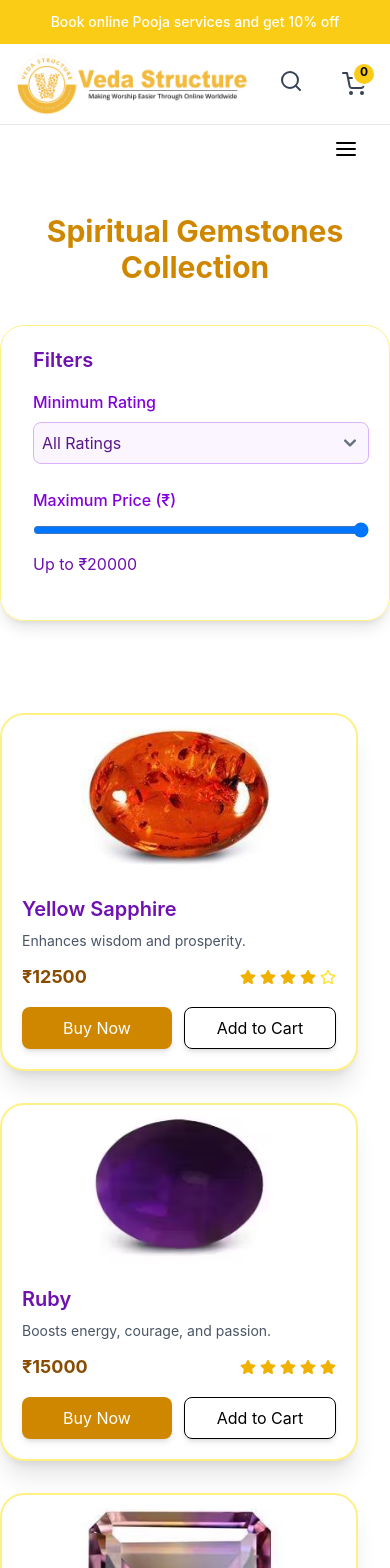
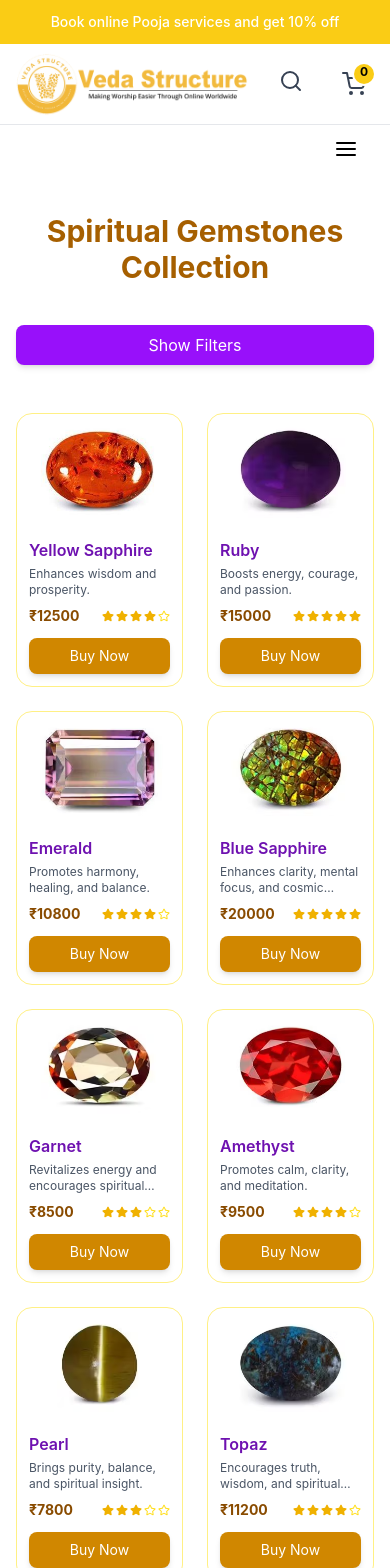
Before and after one commit to nitin-175/DiziFrontend, a React (Vite) app: page /category/gemstones in a window 390 px wide. Shown: the top 1568 px of the page. Built offline with nearby package versions, Linux system fonts and the light colour scheme.

Commit message:
gemstone responsive added and in other products also

```diff
--- a/src/components/CuponSection.jsx
+++ b/src/components/CuponSection.jsx
@@ -2,7 +2,7 @@ import React from "react";
 
 export default function CouponSection() {
   return (
-  <div className="flex justify-center items-center px-4 relative -mb-45 -mt-5 pb-10 z-40">
+  <div className="flex justify-center items-center px-4 relative -mb-45 mt-15 pb-10 z-40">
       <div className="bg-[#D5A021] rounded-2xl sm:w-4/5 md:w-3/6 p-6">
         <h1 className="text-white text-3xl md:text-4xl font-extrabold leading-tight">
           UNLOCK 20% OFF YOUR <br className="hidden sm:block" /> FIRST ORDER
--- a/src/components/GemstoneCategory.jsx
+++ b/src/components/GemstoneCategory.jsx
@@ -30,23 +30,36 @@ const gemstones = [
 export default function GemstoneCategory() {
   const [selectedRating, setSelectedRating] = useState(0);
   const [maxPrice, setMaxPrice] = useState(20000);
+  const [showFilters, setShowFilters] = useState(false);
 
   const filteredGemstones = gemstones.filter(
     (gem) => gem.rating >= selectedRating && gem.price <= maxPrice
   );
 
   return (
-    <section className=" mx-auto  bg-gradient-to-b from-yellow-100 via-purple-50 to-orange-50">
+    <section className="bg-gradient-to-b from-yellow-100 via-purple-50 to-orange-50 min-h-screen">
+      <Navbar />
 
-    <Navbar/>
-
-
-      <h2 className="text-3xl font-bold text-center mb-10 mt-10 text-yellow-600">
+      {/* Heading */}
+      <h2 className="text-3xl md:text-4xl font-bold text-center mb-10 mt-10 text-yellow-700">
         Spiritual Gemstones Collection
       </h2>
-      <div className="flex flex-col lg:flex-row gap-8">
+
+      <div className="flex flex-col lg:flex-row gap-8 px-4 md:px-8">
+        {/* Filter Toggle (Mobile Only) */}
+        <button
+          className="lg:hidden bg-purple-600 text-white px-4 py-2 rounded-lg shadow-md mb-4"
+          onClick={() => setShowFilters(!showFilters)}
+        >
+          {showFilters ? "Hide Filters" : "Show Filters"}
+        </button>
+
         {/* Filters */}
-        <div className="lg:w-1/3 pl-8 mb-15  h-auto bg-gradient-to-b from-purple-100 via-yellow-50 to-orange-100 p-5 rounded-3xl shadow-lg border border-yellow-200">
+        <div
+          className={`${
+            showFilters ? "block" : "hidden"
+          } lg:block lg:w-1/4 bg-gradient-to-b from-purple-100 via-yellow-50 to-orange-100 p-5 rounded-2xl shadow-lg border border-yellow-200`}
+        >
           <h3 className="text-xl font-semibold text-purple-800 mb-4">Filters</h3>
 
           <div className="mb-6">
@@ -72,71 +85,92 @@ export default function GemstoneCategory() {
               step="500"
               value={maxPrice}
               onChange={(e) => setMaxPrice(Number(e.target.value))}
-              className="w-full"
+              className="w-full accent-yellow-600"
             />
             <p className="text-purple-800 mt-2">Up to ₹{maxPrice}</p>
           </div>
         </div>
 
         {/* Products */}
-        <div className="w-full lg:w-4/5 grid grid-cols-1 pr-8 mb-15 sm:grid-cols-2 md:grid-cols-3 lg:grid-cols-3 gap-8">
+        <div className="w-full lg:w-4/5 grid grid-cols-2 sm:grid-cols-2 md:grid-cols-3 lg:grid-cols-3 gap-6">
   {filteredGemstones.map((gem) => (
     <div
       key={gem.id}
-              className="bg-white rounded-3xl shadow-xl overflow-hidden transform transition-transform duration-300 hover:scale-105 hover:shadow-2xl border-2 border-yellow-200"
+      className="bg-white rounded-2xl overflow-hidden transform transition-transform duration-300 hover:scale-105 hover:shadow-xl border border-yellow-200"
     >
+      {/* Product Image */}
       <img
         src={gem.image}
         alt={gem.name}
-                className="w-full h-40 object-contain"
+        className="w-full h-28 sm:h-36 lg:h-48 object-contain p-2"
       />
-              <div className="p-5 ">
-                <h3 className="text-xl font-semibold text-purple-800 mb-2">{gem.name}</h3>
-                <p className="text-gray-600 text-sm mb-3">{gem.description}</p>
-                <div className="flex items-center justify-between mb-4">
-                  <p className="text-yellow-800 font-bold text-lg">₹{gem.price}</p>
-                  <div className="flex items-center gap-1">
+
+      {/* Product Info */}
+      <div className="p-3 sm:p-4 lg:p-6">
+        <h3 className="text-base sm:text-lg lg:text-xl font-semibold text-purple-800 mb-1 lg:mb-2">
+          {gem.name}
+        </h3>
+
+        <p className="text-gray-600 text-xs sm:text-sm lg:text-base mb-2 lg:mb-3 line-clamp-2 lg:line-clamp-3">
+          {gem.description}
+        </p>
+
+        {/* Price + Rating */}
+        <div className="flex items-center justify-between mb-3 lg:mb-4">
+          <p className="text-yellow-800 font-bold text-sm sm:text-base lg:text-lg">
+            ₹{gem.price}
+          </p>
+          <div className="flex items-center gap-0.5">
             {Array.from({ length: 5 }, (_, index) =>
               index < gem.rating ? (
-                        <FaStar key={index} className="text-yellow-500" />
+                <FaStar
+                  key={index}
+                  className="text-yellow-500 text-xs sm:text-sm lg:text-base"
+                />
               ) : (
-                        <FaRegStar key={index} className="text-yellow-300" />
+                <FaRegStar
+                  key={index}
+                  className="text-yellow-300 text-xs sm:text-sm lg:text-base"
+                />
               )
             )}
           </div>
         </div>
-                <div className="flex gap-3">
-                  <button className="flex-1 bg-yellow-600 text-white py-2 rounded-lg hover:bg-yellow-700 shadow-md transition-all">
+
+        {/* Buttons */}
+        {/* Mobile: Only Buy Now */}
+        <button className="w-full bg-yellow-600 text-white py-2 lg:py-3 rounded-lg hover:bg-yellow-700 shadow-md transition-all text-sm sm:text-base lg:hidden">
           Buy Now
         </button>
-                  <button className="flex-1  text-black border-1 py-2 rounded-lg hover:bg-yellow-200 shadow-md transition-all">
+
+        {/* Desktop: Buy Now + Add to Cart */}
+        <div className="hidden lg:flex gap-3">
+          <button className="flex-1 bg-yellow-600 text-white py-3 rounded-lg hover:bg-yellow-700 shadow-md transition-all text-lg">
+            Buy Now
+          </button>
+          <button className="flex-1 border border-yellow-500 text-yellow-700 py-3 rounded-lg hover:bg-yellow-100 shadow-md transition-all text-lg">
             Add to Cart
           </button>
         </div>
       </div>
     </div>
   ))}
+
+  {/* No Products Case */}
   {filteredGemstones.length === 0 && (
-            <p className="text-purple-800 text-center col-span-full">No products match the selected filters.</p>
+    <p className="text-purple-800 text-center col-span-full">
+      No products match the selected filters.
+    </p>
   )}
-        </div>
 </div>
 
 
 
 
+      </div>
 
-
-
-
-
-
-
-
-
-
-    <CouponSection/>
-      <Footer/>
+      <CouponSection />
+      <Footer />
     </section>
   );
 }
```
Also changed, not shown: src/App.jsx (line endings or trailing spaces). Lines whose indentation alone changed are shown as unchanged.
